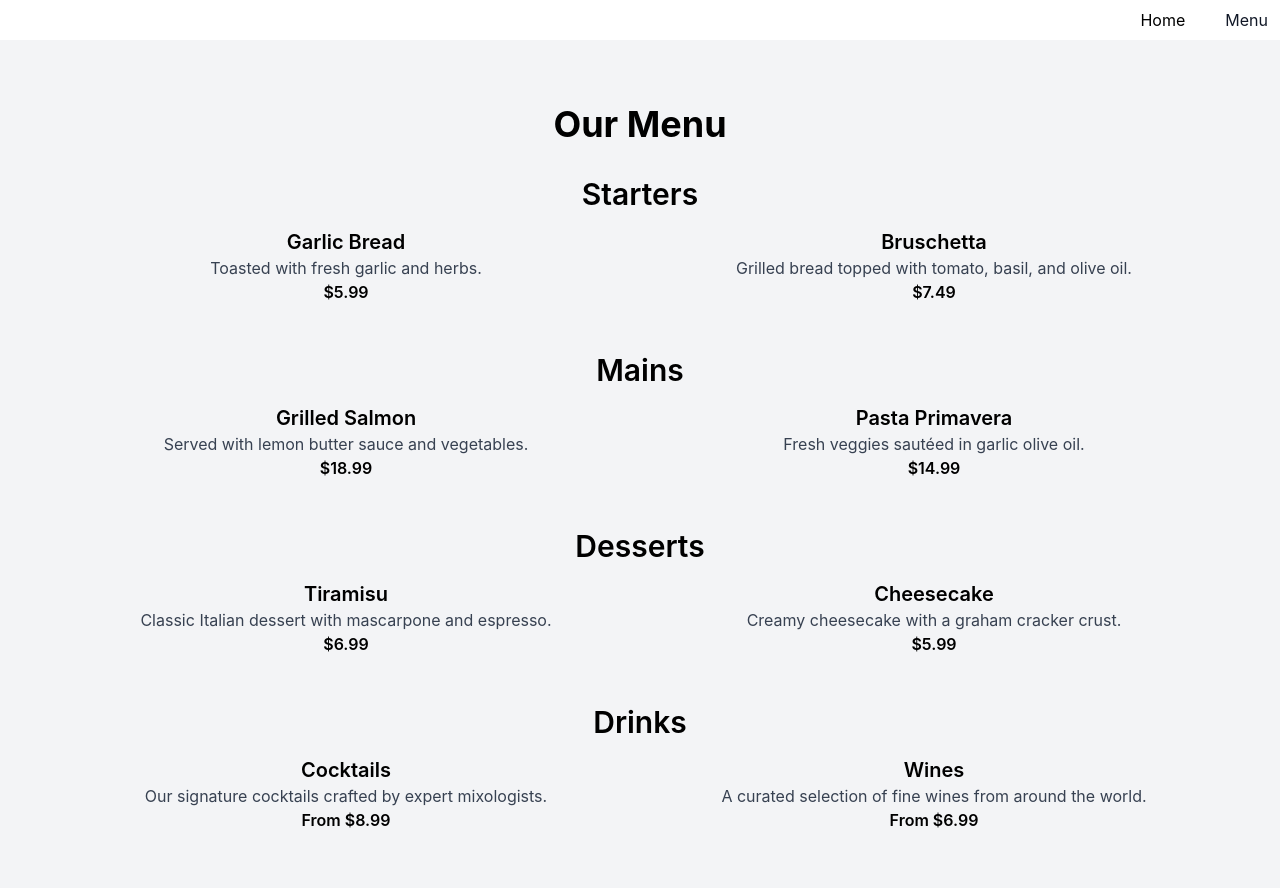
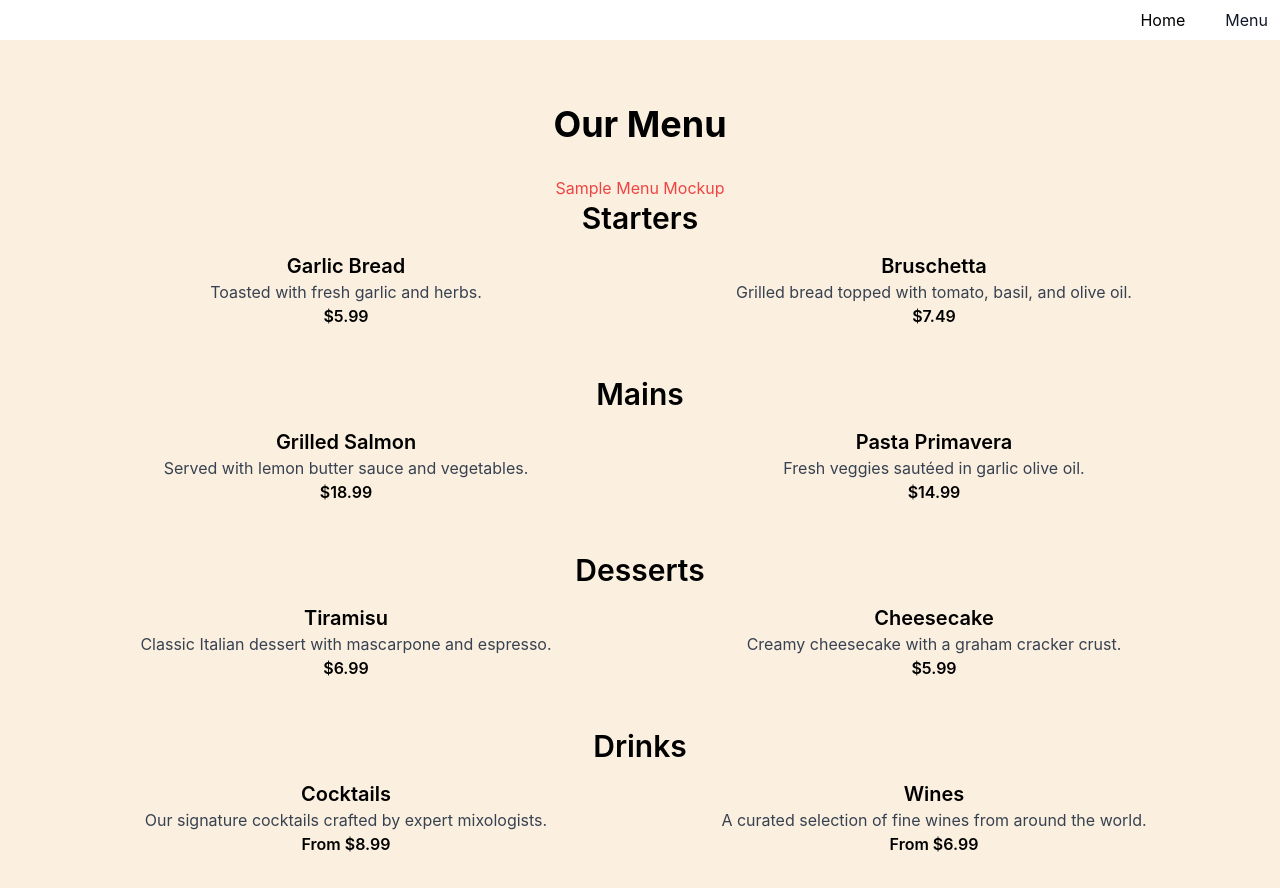
Before and after one commit to treva556/paradise-cocktails, a React (Create React App) app: page /menu in a window 1280 px wide. Shown: the top 888 px of the page. Built offline with nearby package versions, Linux system fonts and the light colour scheme.

Commit message:
milestone 3

```diff
--- a/src/pages/menu.js
+++ b/src/pages/menu.js
@@ -7,9 +7,9 @@ function Menu() {
   return (
     <div className="App">
       <Nav />
-      <div className="p-16 bg-gray-100">
+      <div className="p-16 bg-gray-100 pb">
         <h1 className="text-4xl font-bold text-center mb-8">Our Menu</h1>
-
+           <h3 className=' text-red-500'> Sample Menu Mockup  </h3>
         {/* Starters Section */}
         <div className="mb-12">
           <h2 className="text-3xl font-semibold mb-4">Starters</h2>
```
Also changed, not shown: 1 other file (tests, documents, lock files or other folders).
